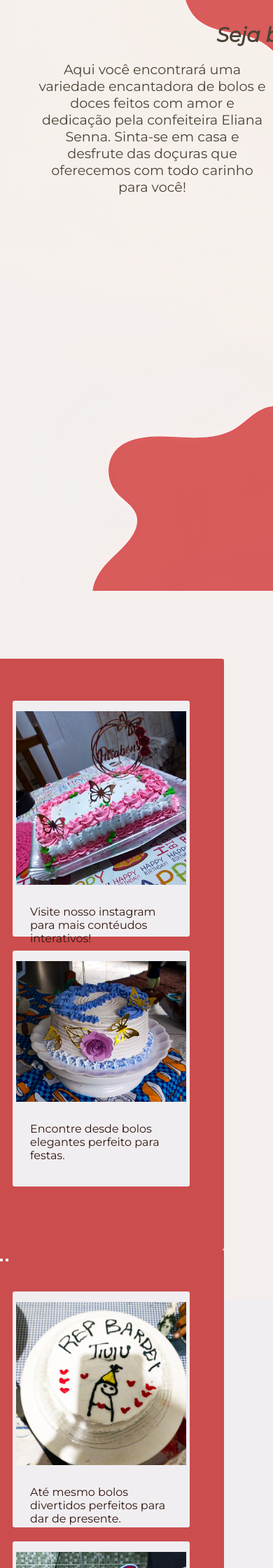
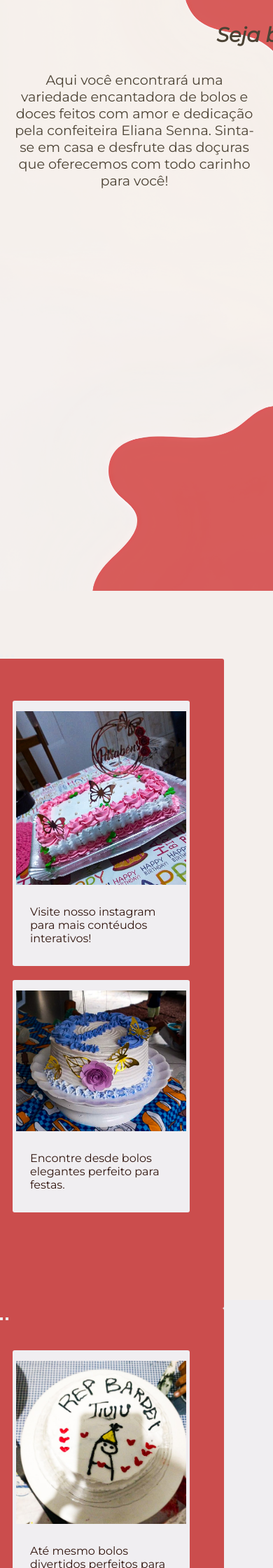
Before and after one commit to JGTag/elianasenna, a PHP site: page /inicial.php in a window 390 px wide; the page is wider, and only the part inside the window is pictured. Shown: the top 2240 px of that part at 70% size. Run offline with PHP 8.4, Linux system fonts and the light colour scheme.

Commit message:
pagina inicial ok

```diff
--- a/css/style.css
+++ b/css/style.css
@@ -130,6 +130,7 @@ section {
 
 
 /*header inicial*/
+
 .centralizacao {
   margin-top: 8%;
 }
@@ -608,16 +609,20 @@ h3 {
 
   }
 
+
+
   .header-content h1 {
     font-size: 1.8rem;
   }
 
   .header-content p {
-    margin: 10px;
-    padding: 10px;
+    margin-left: -35px;
+    padding: 5px 20px;
     height: 20vh;
-    width: 90vw;
+    width: 100vw;
     font-size: 1.2rem;
+    text-align: center;
+
   }
 
   .bt {
@@ -684,7 +689,7 @@ h3 {
   .carousel-caption {
 
     width: 100%;
-    height: 100vh;
+    height: 110vh;
     padding: 40px 50px 40px 60px;
     margin-left: -70px;
   }
@@ -693,7 +698,7 @@ h3 {
   #demo .carousel-inner,
   #demo .carousel-item {
     width: 100%;
-    height: 100vh;
+    height: 110vh;
 
   }
 
@@ -714,7 +719,7 @@ h3 {
   .cartao2 {
 
     width: 30vh;
-    height: 40vh;
+    height: auto;
     margin: 7% 10%;
     padding: 10px 0px;
   }
--- a/index.php
+++ b/index.php
@@ -63,7 +63,7 @@
             <div class="segunda">
                 <h5><b>CONTATO:</b></h5>
                 <p>
-                    <a href=""><i data-feather="instagram"></i> @Eliana_senna</a><br>
+                    <a href="https://www.instagram.com/elianasenna_/"><i data-feather="instagram"></i> @elianasenna_</a><br>
                     <i data-feather="phone"></i> (11) 96589-9216
                 </p>
             </div>
```
Also changed, not shown: inicial.php (+16 -4 lines).
